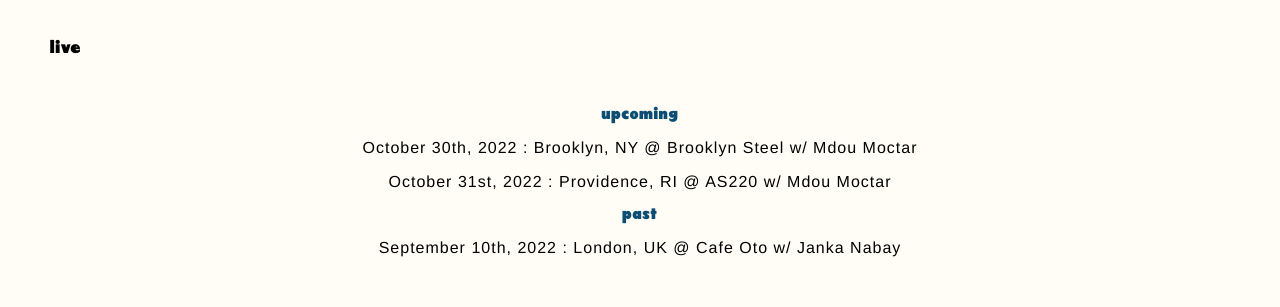
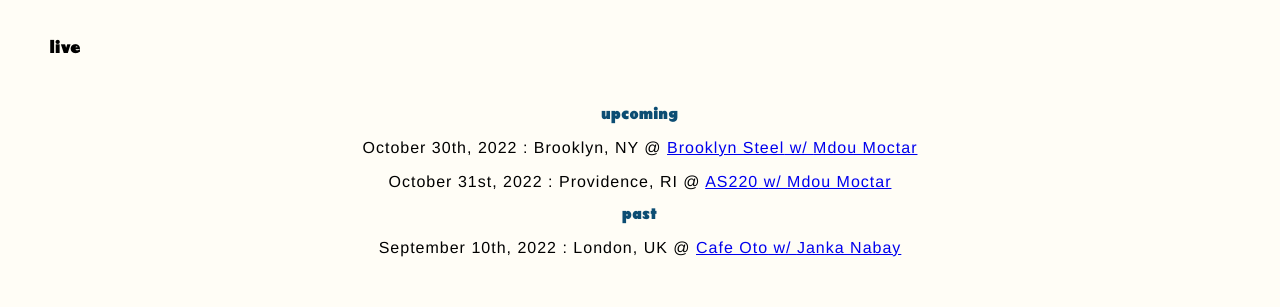
Before and after one commit to jac-lene/michaelcoltun-site, a React (Create React App) app: page / in a window 1280 px wide. Shown: the part 3800-4107 px from the top of the page. Built offline with nearby package versions, Linux system fonts and the light colour scheme.

Commit message:
link added

```diff
--- a/src/pages/Live.js
+++ b/src/pages/Live.js
@@ -9,21 +9,24 @@
       date: "October 30th, 2022",
       location: "Brooklyn, NY",
       venue: "Brooklyn Steel",
-      group: "Mdou Moctar"
+      group: "Mdou Moctar",
+      link: "https://www.bowerypresents.com/venues/brooklyn-steel",
     },
     {
       upcoming: true,
       date: "October 31st, 2022",
       location: "Providence, RI",
       venue: "AS220",
-      group: "Mdou Moctar"
+      group: "Mdou Moctar",
+      link: "https://as220.org/",
     },
     {
       upcoming: false,
       date: "September 10th, 2022",
       location: "London, UK",
       venue: "Cafe Oto",
-      group: "Janka Nabay"
+      group: "Janka Nabay",
+      link: "https://www.cafeoto.co.uk/",
     },
   ]
 
@@ -38,7 +41,7 @@
         {showList.map((show) => {
           if (show.upcoming === true) {
             return (
-            <p>{show.date} : {show.location} @ {show.venue} w/ {show.group}</p>)
+            <p>{show.date} : {show.location} @ <a href={show.link}>{show.venue} w/ {show.group}</a></p>)
           }
           return null
         })}
@@ -50,7 +53,7 @@
         {showList.map((show) => {
           if (show.upcoming === false) {
             return (
-            <p>{show.date} : {show.location} @ {show.venue} w/ {show.group}</p>)
+            <p>{show.date} : {show.location} @ <a href={show.link}>{show.venue} w/ {show.group}</a></p>)
           }
           return null
         })}
```
